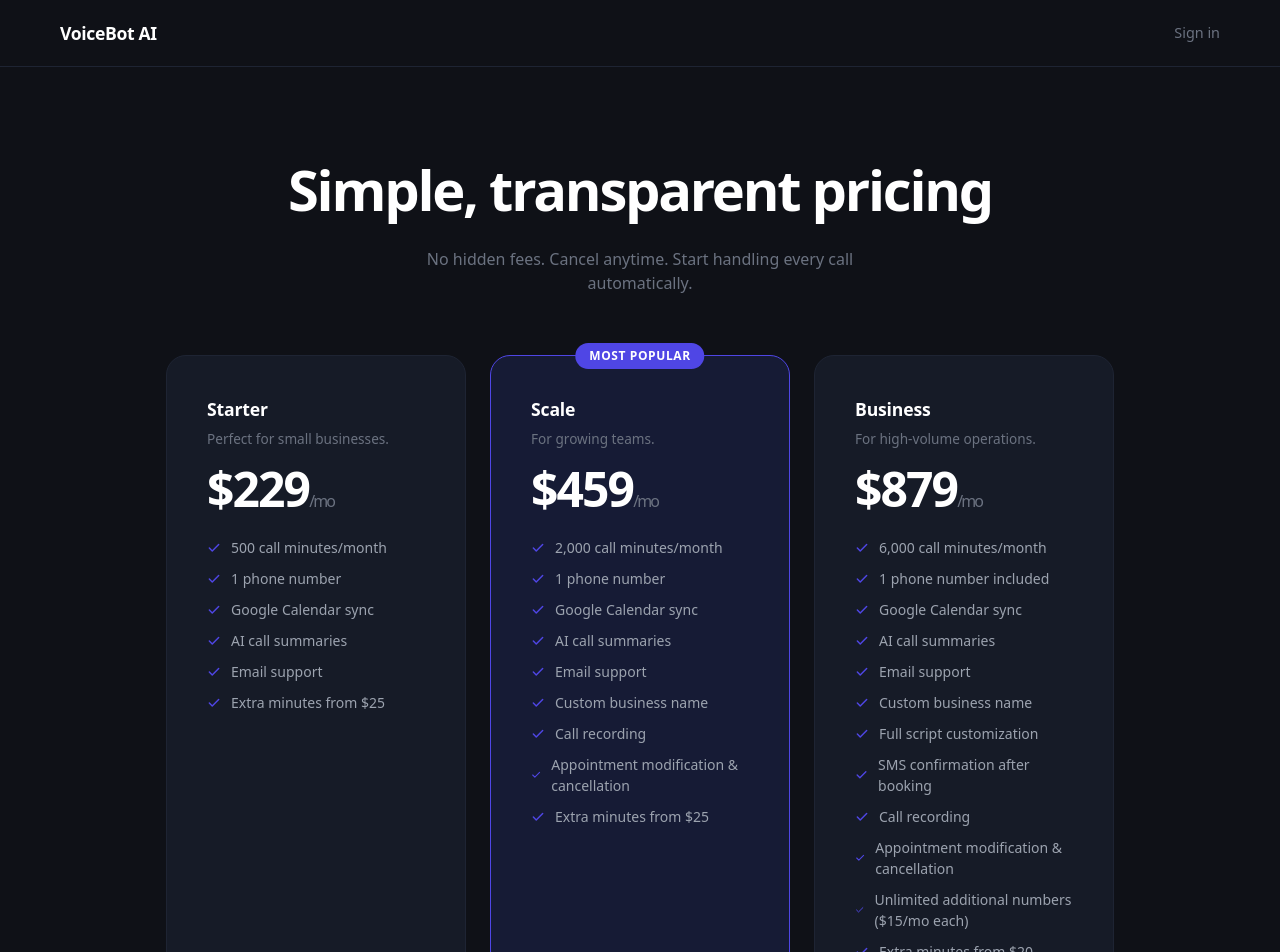
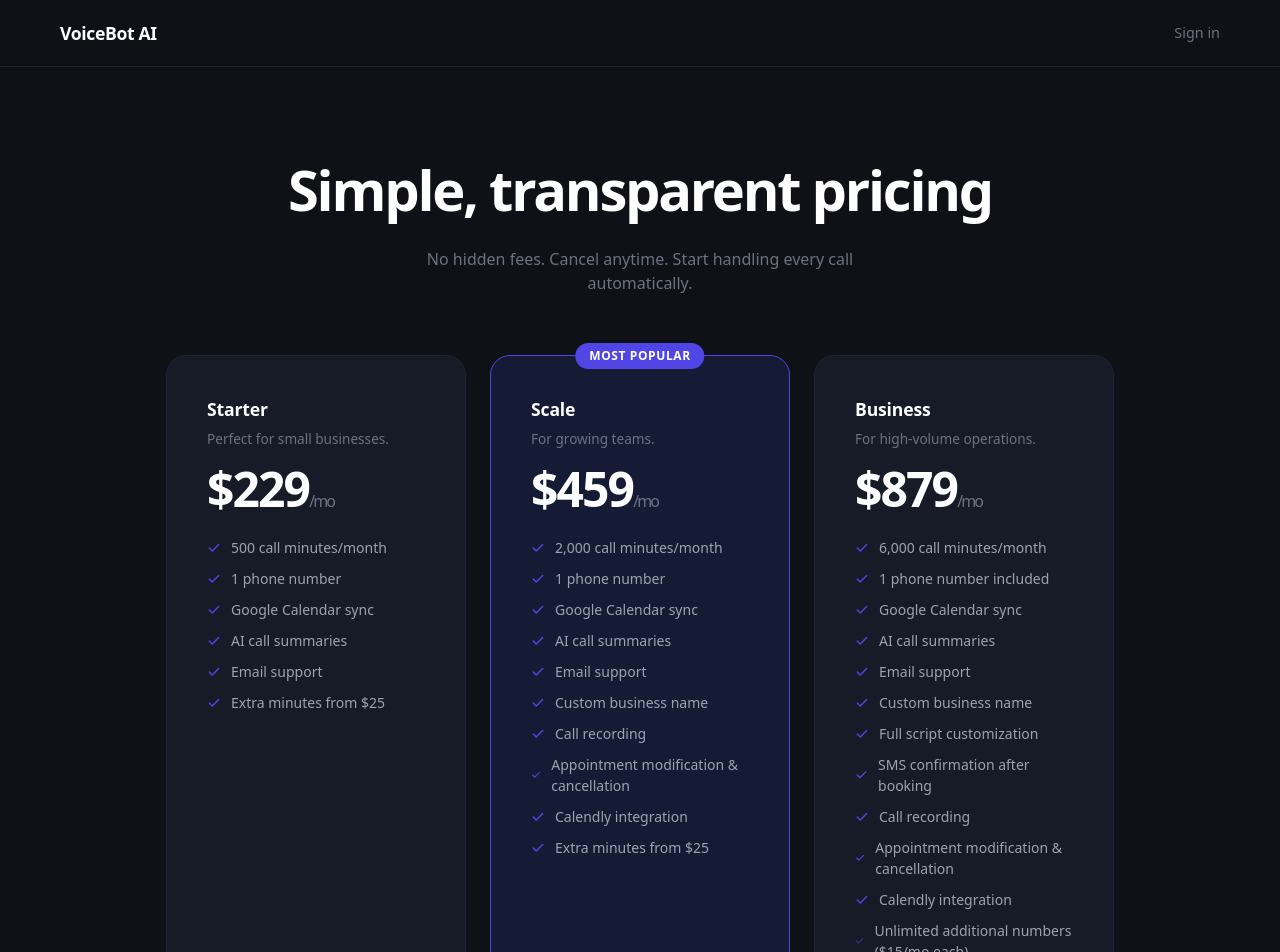
Before and after one commit to ilian94/dashboard-saas, a Next.js app: page /pricing in a window 1280 px wide. Shown: the top 952 px of the page. Built offline with nearby package versions, Linux system fonts and the light colour scheme; no server answers.

Commit message:
feat: add Calendly to Scale and Business pricing

```diff
--- a/app/pricing/page.js
+++ b/app/pricing/page.js
@@ -9,8 +9,8 @@ const C = { bg: '#0f1117', card: '#161b27', cardPopular: '#161b35', border: '#1e
 
 const plans = [
   { name: 'Starter', key: 'starter', price: '$229', desc: 'Perfect for small businesses.', priceId: 'price_1TZI4xFbv1QHIqBxM1ogpacl', features: ['500 call minutes/month', '1 phone number', 'Google Calendar sync', 'AI call summaries', 'Email support', 'Extra minutes from $25'] },
-  { name: 'Scale', key: 'scale', price: '$459', desc: 'For growing teams.', priceId: 'price_1TZI51Fbv1QHIqBxfvYIkKRh', features: ['2,000 call minutes/month', '1 phone number', 'Google Calendar sync', 'AI call summaries', 'Email support', 'Custom business name', 'Call recording', 'Appointment modification & cancellation', 'Extra minutes from $25'], popular: true },
-  { name: 'Business', key: 'business', price: '$879', desc: 'For high-volume operations.', priceId: 'price_1TZI51Fbv1QHIqBxmfldnApH', features: ['6,000 call minutes/month', '1 phone number included', 'Google Calendar sync', 'AI call summaries', 'Email support', 'Custom business name', 'Full script customization', 'SMS confirmation after booking', 'Call recording', 'Appointment modification & cancellation', 'Unlimited additional numbers ($15/mo each)', 'Extra minutes from $20'] },
+{ name: 'Scale', key: 'scale', price: '$459', desc: 'For growing teams.', priceId: 'price_1TZI51Fbv1QHIqBxfvYIkKRh', features: ['2,000 call minutes/month', '1 phone number', 'Google Calendar sync', 'AI call summaries', 'Email support', 'Custom business name', 'Call recording', 'Appointment modification & cancellation', 'Calendly integration', 'Extra minutes from $25'], popular: true },
+{ name: 'Business', key: 'business', price: '$879', desc: 'For high-volume operations.', priceId: 'price_1TZI51Fbv1QHIqBxmfldnApH', features: ['6,000 call minutes/month', '1 phone number included', 'Google Calendar sync', 'AI call summaries', 'Email support', 'Custom business name', 'Full script customization', 'SMS confirmation after booking', 'Call recording', 'Appointment modification & cancellation', 'Calendly integration', 'Unlimited additional numbers ($15/mo each)', 'Extra minutes from $20'] },
 ];
 
 const PLAN_RANK = { starter: 1, scale: 2, business: 3 };
```
